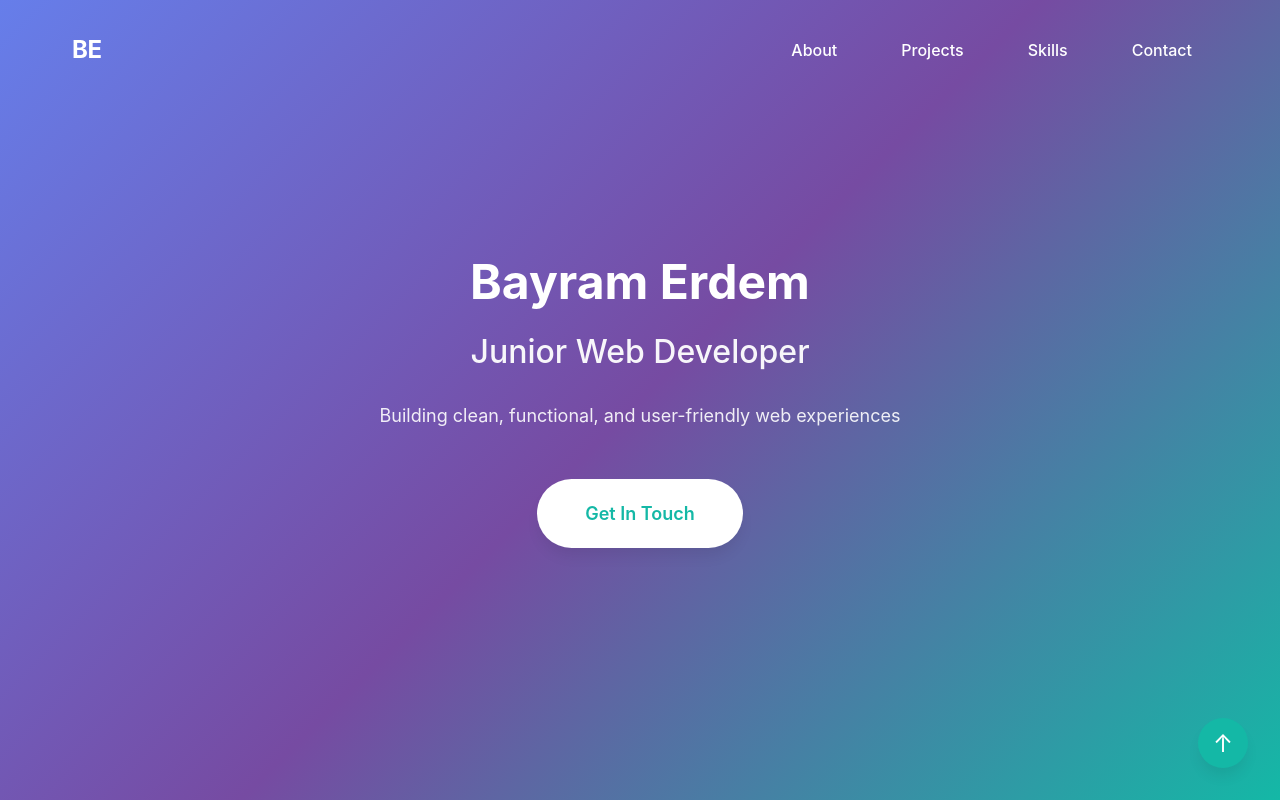
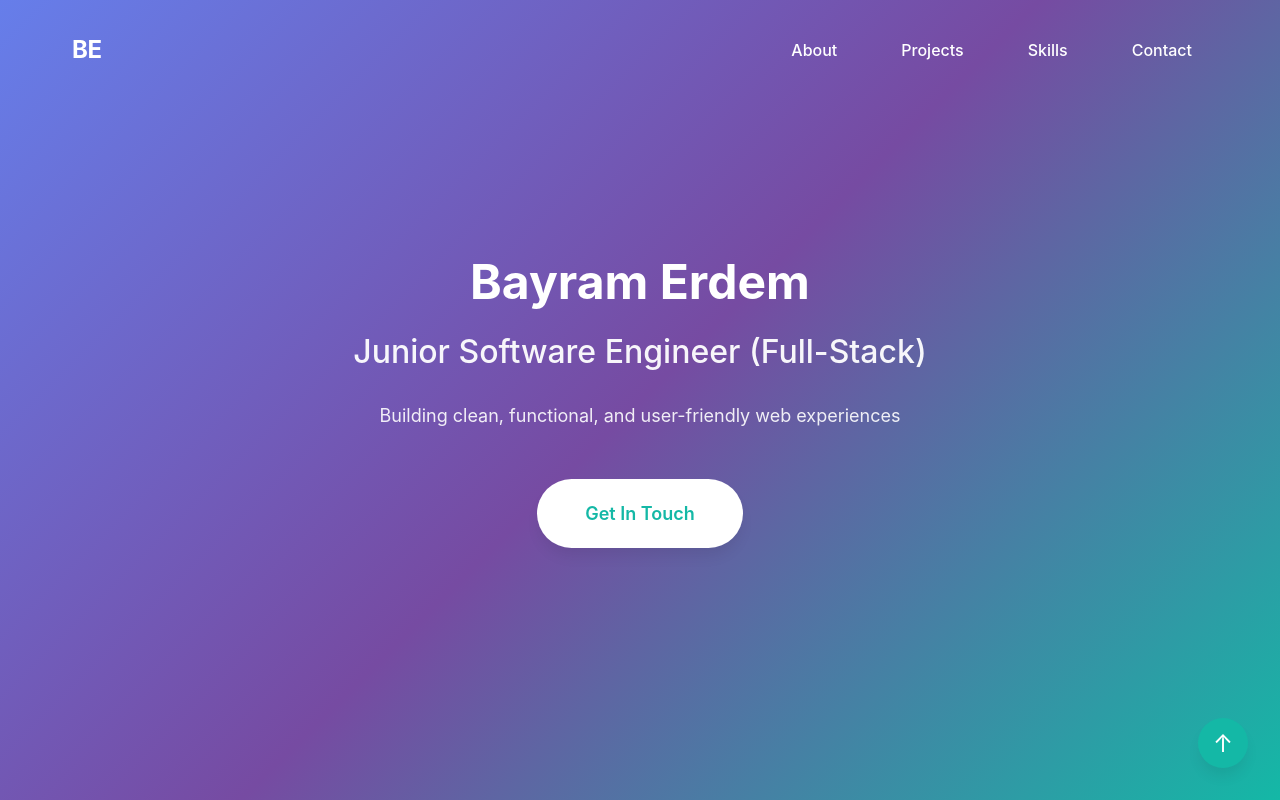
Before and after one commit to Bayram89/Portfolio, a React (Vite) app: page / in a window 1280 px wide. Shown: the top 800 px of the page. Built offline with nearby package versions, Linux system fonts and the light colour scheme.

Commit message:
Update hero title to full-stack role

```diff
--- a/src/components/hero/hero.jsx
+++ b/src/components/hero/hero.jsx
@@ -6,7 +6,7 @@ function Hero({ scrollToSection, children }) {
       {children}
       <div className="hero-content">
         <h1 className="hero-title">Bayram Erdem</h1>
-        <p className="hero-subtitle">Junior Web Developer</p>
+        <p className="hero-subtitle">Junior Software Engineer (Full-Stack)</p>
         <p className="hero-tagline">Building clean, functional, and user-friendly web experiences</p>
         <button className="hero-cta" onClick={() => scrollToSection('contact')}>
           Get In Touch
```
